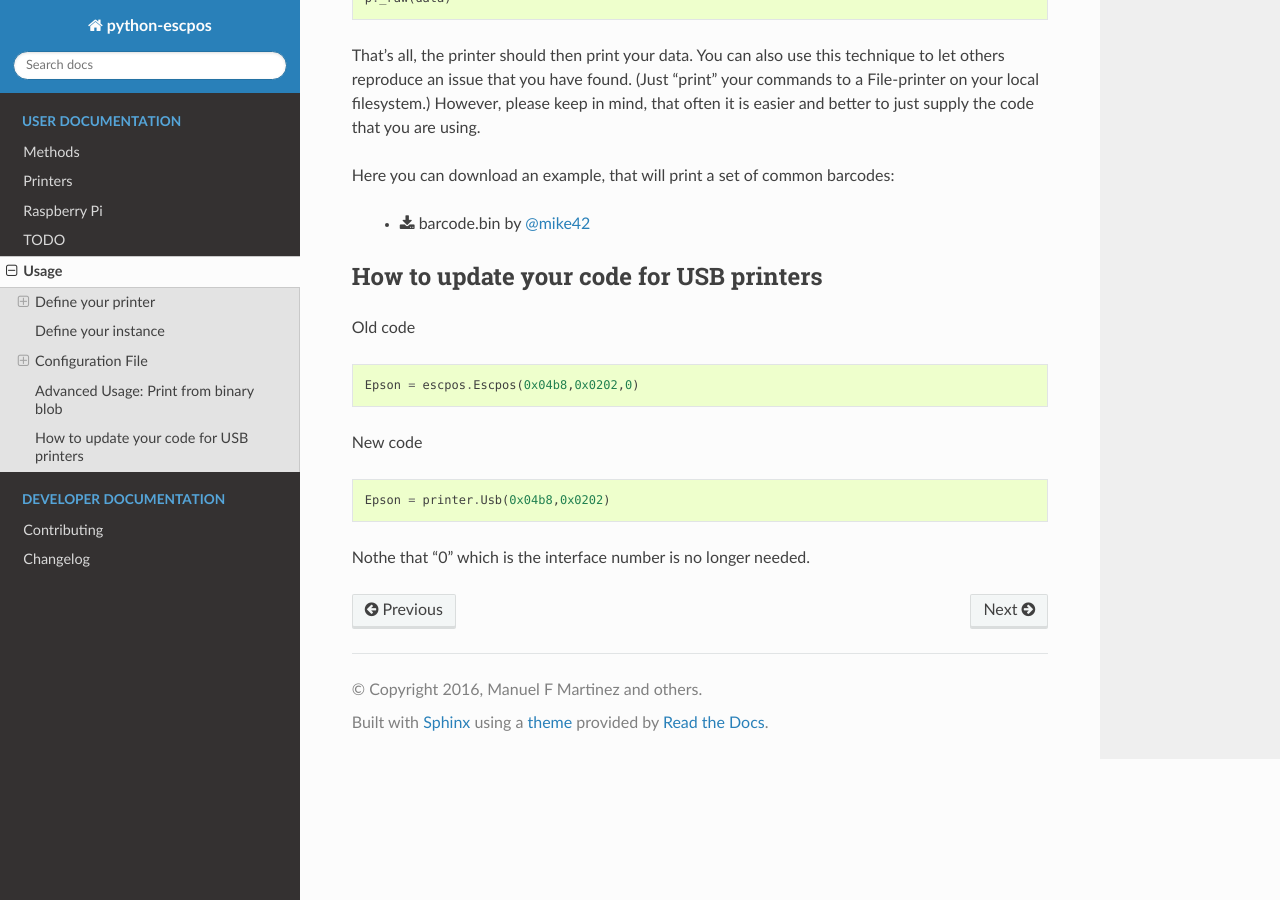
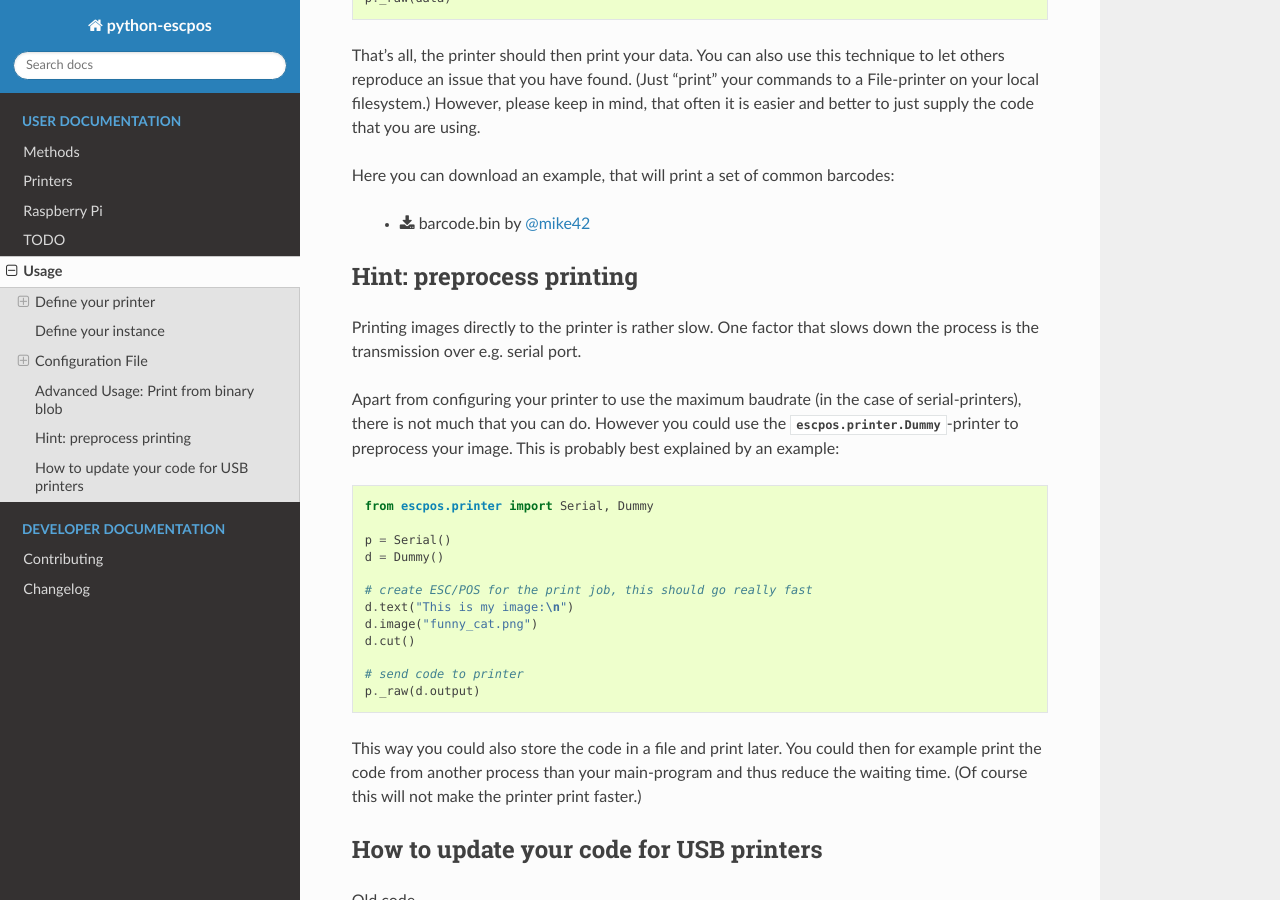
Before and after one commit to python-escpos/python-escpos, a Sphinx documentation site: the page built from doc/user/usage.rst, in a window 1280 px wide and 900 px high, scrolled down 3952 px. Built offline with Sphinx 7.4.7 and the Read the Docs theme 2.0.0, drawn with Linux system fonts in a browser that asks for light colours; pages that are not in the unit, such as notebooks, are missing from menus; the version number could not be read and is left out.

Commit message:
doc add hint on image preprocessing

```diff
--- a/doc/user/usage.rst
+++ b/doc/user/usage.rst
@@ -204,6 +204,37 @@ Here you can download an example, that will print a set of common barcodes:
 
     * :download:`barcode.bin </download/barcode.bin>` by `@mike42 <https://github.com/mike42>`_
 
+Hint: preprocess printing
+-------------------------
+
+Printing images directly to the printer is rather slow.
+One factor that slows down the process is the transmission over e.g. serial port.
+
+Apart from configuring your printer to use the maximum baudrate (in the case of serial-printers), there is not much
+that you can do.
+However you could use the :py:class:`escpos.printer.Dummy`-printer to preprocess your image.
+This is probably best explained by an example:
+
+.. code-block:: Python
+
+   from escpos.printer import Serial, Dummy
+
+   p = Serial()
+   d = Dummy()
+
+   # create ESC/POS for the print job, this should go really fast
+   d.text("This is my image:\n")
+   d.image("funny_cat.png")
+   d.cut()
+
+   # send code to printer
+   p._raw(d.output)
+
+This way you could also store the code in a file and print later.
+You could then for example print the code from another process than your main-program and thus reduce the waiting time.
+(Of course this will not make the printer print faster.)
+
+
 How to update your code for USB printers
 ----------------------------------------
 
```
